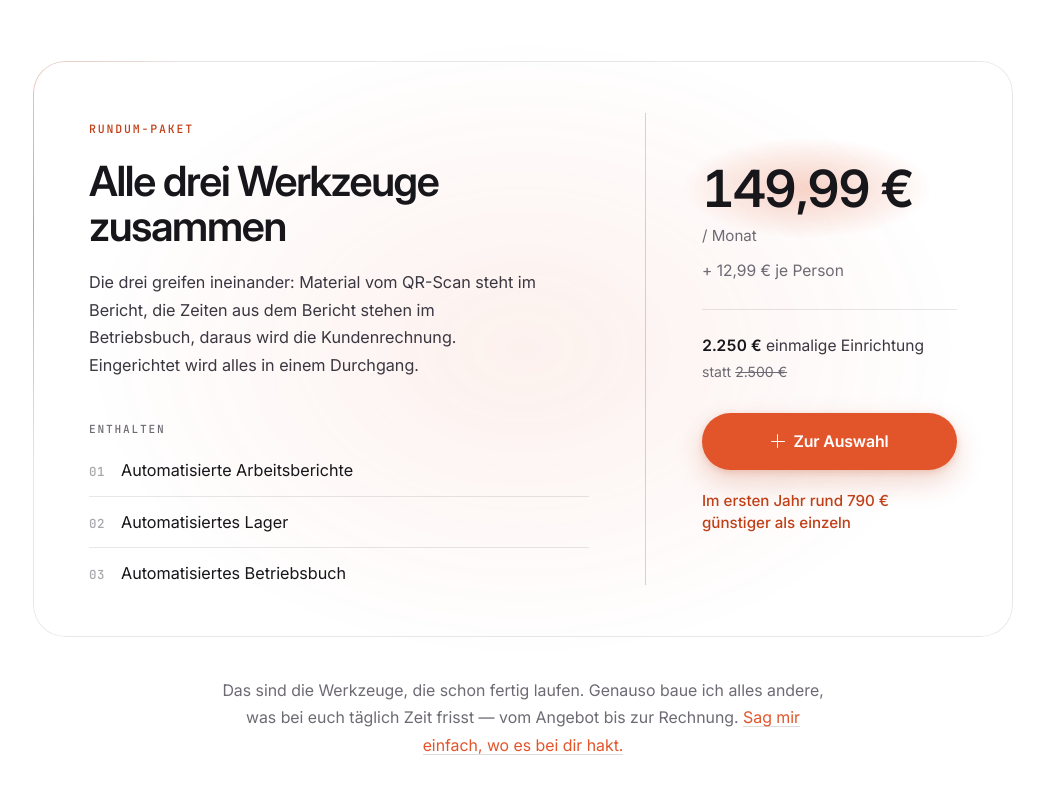
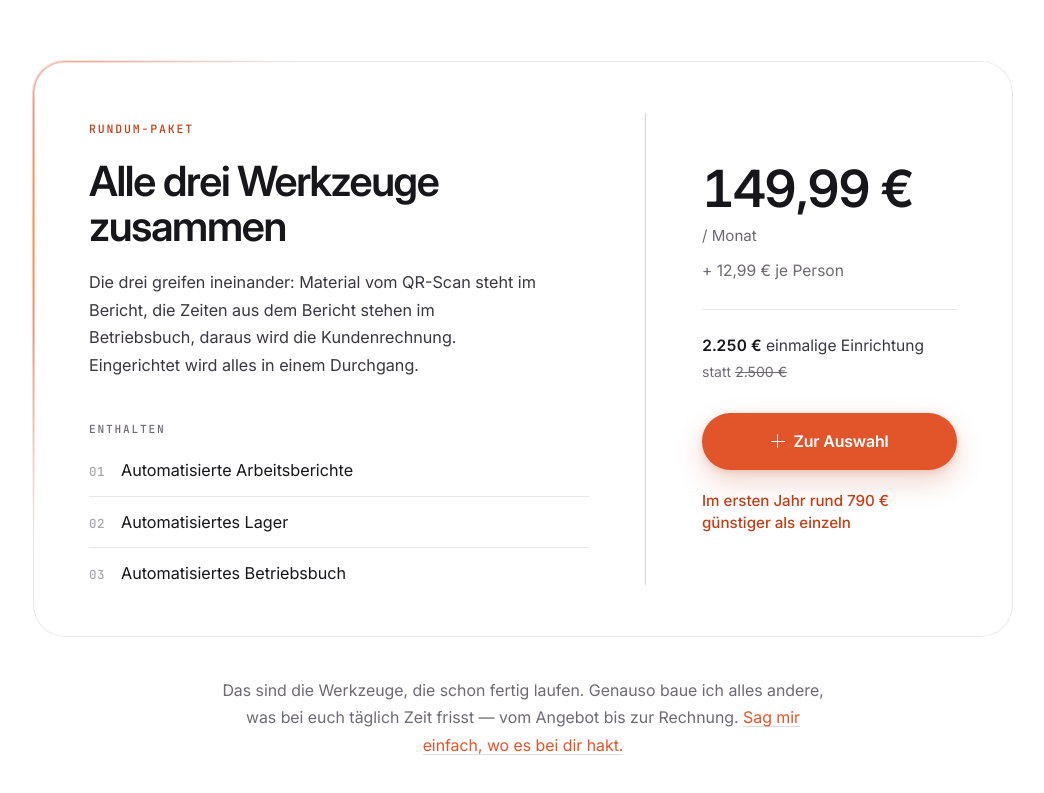
Before and after one commit to jonaseduard777/Neufeld.Digital, a website: page index.html in a window 1280 px wide. Shown: the part 1519-2312 px from the top of the page, without its empty margins (117-1161 px from the left). Drawn offline with Linux system fonts and the light colour scheme; no server answers.

Commit message:
Lichtbahn zieht einen weichen Saum hinter sich her
Die scharfe 1px-Bahn allein war zu leise. Jetzt liegt dieselbe Bahn ein
zweites Mal darunter - breiter und weichgezeichnet -, sodass das Licht
einen Schein mitzieht, statt als kalter Strich zu wandern. Es ist die
einzige blur()-Ebene der Karte, und unter 560px schaltet sie sich ab:
weichgezeichnete Flaechen kosten genau dort am meisten, wo am wenigsten
Leistung da ist.

Ohne Bewegungswunsch steht das Licht still oben rechts.

Co-Authored-By: Claude Opus 5 (1M context) <noreply@anthropic.com>
Claude-Session: https://claude.ai/code/session_015yJAeFegUkb9WUvUSLWz3V

```diff
--- a/index.html
+++ b/index.html
@@ -41,7 +41,7 @@
   <!-- AOS — Scroll-Animationen (lokal gehostet, DSGVO) -->
   <link href="vendor/aos.css" rel="stylesheet" />
 
-  <link rel="stylesheet" href="style.css?v=202609051540" />
+  <link rel="stylesheet" href="style.css?v=202609051546" />
 
   <!-- Schema.org · LocalBusiness — lokales SEO für Google & KI-Antworten -->
   <script type="application/ld+json">
@@ -1127,6 +1127,6 @@ zusätzlich verbessert haben.“</p>
     </form>
   </dialog>
 
-  <script src="script.js?v=202609051540"></script>
+  <script src="script.js?v=202609051546"></script>
 </body>
 </html>
--- a/style.css
+++ b/style.css
@@ -1981,11 +1981,11 @@ body.is-loaded { opacity: 1; transition: opacity 340ms var(--ease); }
 /* Keine Flaeche mehr - der Block steht direkt auf dem Papier der Seite.
    Zusammengehalten wird er von einer haarfeinen Linie, in der ein oranges
    Licht laeuft: beim ersten Sichtbarwerden einmal zuegig herum (das
-   Zuenden), danach ruhig im Kreis. Dahinter atmet ein weicher Schein, und
-   der Preis - die einzige Zahl, auf die es ankommt - leuchtet mit.
-   Der Schein ersetzt die neun Flecken hinter den einzelnen Zeilen: Text auf
-   farbigen Schlieren liest sich schlecht, und das Licht gehoert an den
-   Rand, wo es die Form zeigt, statt sie zuzudecken. */
+   Zuenden), danach ruhig im Kreis.
+   Hinter Buchstaben und Zahlen liegt KEINE Farbe (Ansage Jonas,
+   2026-09-05). Weder die warme Flaeche ueber dem ganzen Block noch der
+   Schein hinter dem Preis - beides ist raus. Farbe gibt es nur am Rand,
+   wo sie die Form zeigt, statt Text zuzudecken. */
 
 /* Der Winkel muss angemeldet sein, sonst kann der Browser ihn nicht weich
    drehen, sondern nur hart von 0 auf 360 umschalten. */
@@ -2006,7 +2006,8 @@ body.is-loaded { opacity: 1; transition: opacity 340ms var(--ease); }
   gap: 56px;
   align-items: stretch;
   border-radius: var(--r-xl, 32px);
-  background: transparent;
+  /* Keine Flaeche hinter dem Text - der Block steht blank auf dem Papier
+     der Seite. Farbe gibt es nur am Rand, wo sie nichts ueberdeckt. */
 }
 
 /* --- Die Lichtbahn im Rahmen ---------------------------------------------
@@ -2041,7 +2042,8 @@ body.is-loaded { opacity: 1; transition: opacity 340ms var(--ease); }
 /* Zuenden: eine schnelle Runde aus dem Stand, danach der ruhige Dauerlauf.
    Der Lauf beginnt genau dort, wo das Zuenden aufhoert (330° = -30°), damit
    an der Naht nichts springt. */
-.paket.leuchtet::before {
+.paket.leuchtet::before,
+.paket.leuchtet::after {
   animation:
     paketZuenden 1150ms cubic-bezier(.16, .84, .28, 1) both,
     paketLauf 8s linear 1150ms infinite;
@@ -2049,54 +2051,39 @@ body.is-loaded { opacity: 1; transition: opacity 340ms var(--ease); }
 @keyframes paketZuenden { from { --winkel: -30deg; } to { --winkel: 330deg; } }
 @keyframes paketLauf    { from { --winkel: -30deg; } to { --winkel: 330deg; } }
 
-/* --- Der Schein dahinter ------------------------------------------------- */
+/* --- Der Nachglut-Saum ---------------------------------------------------
+   Dieselbe Bahn ein zweites Mal, breiter und weichgezeichnet: das Licht
+   zieht damit einen Schein hinter sich her, statt als kalter Strich zu
+   wandern. Das ist die einzige Stelle mit filter: blur() - eine Ebene,
+   nicht neun, und auf dem Handy schaltet sie sich ganz ab. */
 .paket::after {
   content: "";
   position: absolute;
-  inset: -10% -5%;
+  inset: -1px;
   z-index: -2;
   border-radius: inherit;
-  background: radial-gradient(58% 64% at 50% 50%,
-              rgba(226, 85, 43, .15) 0%,
-              rgba(226, 85, 43, .06) 44%,
-              rgba(226, 85, 43, 0)  72%);
+  padding: 3px;
+  background: conic-gradient(from var(--winkel),
+      rgba(226, 85, 43, 0)     0deg,
+      rgba(226, 85, 43, 0)    18deg,
+      rgba(226, 85, 43, .55)  42deg,
+      rgba(255, 141, 79, .95) 54deg,
+      rgba(226, 85, 43, .55)  66deg,
+      rgba(226, 85, 43, 0)    90deg,
+      rgba(226, 85, 43, 0)   360deg);
+  -webkit-mask: linear-gradient(#000 0 0) content-box, linear-gradient(#000 0 0);
+          mask: linear-gradient(#000 0 0) content-box, linear-gradient(#000 0 0);
+  -webkit-mask-composite: xor;
+          mask-composite: exclude;
+  filter: blur(14px);
   opacity: 0;
   transition: opacity 1100ms var(--ease);
 }
-.paket.leuchtet::after {
-  opacity: 1;
-  animation: paketAtem 6.5s ease-in-out 1150ms infinite;
-}
-@keyframes paketAtem {
-  0%, 100% { opacity: .5; transform: scale(.985); }
-  50%      { opacity: 1;  transform: scale(1.02); }
-}
-
-/* --- Der Preis leuchtet mit ---------------------------------------------- */
-.paket-betrag { position: relative; z-index: 0; }
-.paket-betrag::before {
-  content: "";
-  position: absolute;
-  inset: -48% -9%;
-  z-index: -1;
-  border-radius: 999px;
-  background: radial-gradient(ellipse at center,
-              rgba(226, 85, 43, .34) 0%,
-              rgba(226, 85, 43, .14) 46%,
-              rgba(226, 85, 43, 0)  72%);
-  opacity: 0;
-  transform: scale(.86);
-  transition: opacity 800ms var(--ease), transform 800ms var(--ease);
-}
-.paket.leuchtet .paket-betrag::before {
-  opacity: 1;
-  transform: none;
-  animation: paketPreis 4.6s ease-in-out 1300ms infinite;
-}
-@keyframes paketPreis {
-  0%, 100% { opacity: .55; transform: scale(.97); }
-  50%      { opacity: 1;   transform: scale(1.04); }
-}
+.paket.leuchtet::after { opacity: 1; }
+
+/* Der Preis stand eine Zeit lang auf einem orangen Schein. Der ist am
+   2026-09-05 raus: hinter Buchstaben und Zahlen gehoert keine Farbe, die
+   Zahl traegt sich ueber ihre Groesse. Das Licht bleibt am Rahmen. */
 
 /* --- Textspalte ---------------------------------------------------------- */
 /* Mono + Versalien + weites Sperren fuer Label und Nummern: der Kleinkram
@@ -2293,18 +2280,20 @@ body.is-loaded { opacity: 1; transition: opacity 340ms var(--ease); }
   .paket { padding: 30px 22px 28px; }
   .paket-text { font-size: .98rem; }
   .paket-enthalten li { gap: 12px; }
+  /* Auf dem Handy laeuft nur die scharfe Bahn - die weichgezeichnete Ebene
+     ist genau dort am teuersten, wo am wenigsten Leistung da ist. */
+  .paket::after { display: none; }
 }
 
 /* Wer keine Bewegung will, bekommt dasselbe Bild - nur steht es still:
    das Licht sitzt oben rechts im Rahmen, Schein und Preis leuchten ruhig. */
 @media (prefers-reduced-motion: reduce) {
-  .paket.leuchtet::before { animation: none; --winkel: 300deg; }
-  .paket.leuchtet::after  { animation: none; opacity: .75; }
-  .paket.leuchtet .paket-betrag::before {
+  .paket.leuchtet::before,
+  .paket.leuchtet::after {
     animation: none;
-    opacity: .8;
-    transform: none;
+    --winkel: 296deg;        /* Licht steht oben rechts, ueber dem Preis */
   }
+  .paket.leuchtet::after { opacity: .8; }
 }
 
 @media (prefers-reduced-motion: reduce) {
```
Also changed, not shown: ueber-mich.html (+1 -1 lines).
